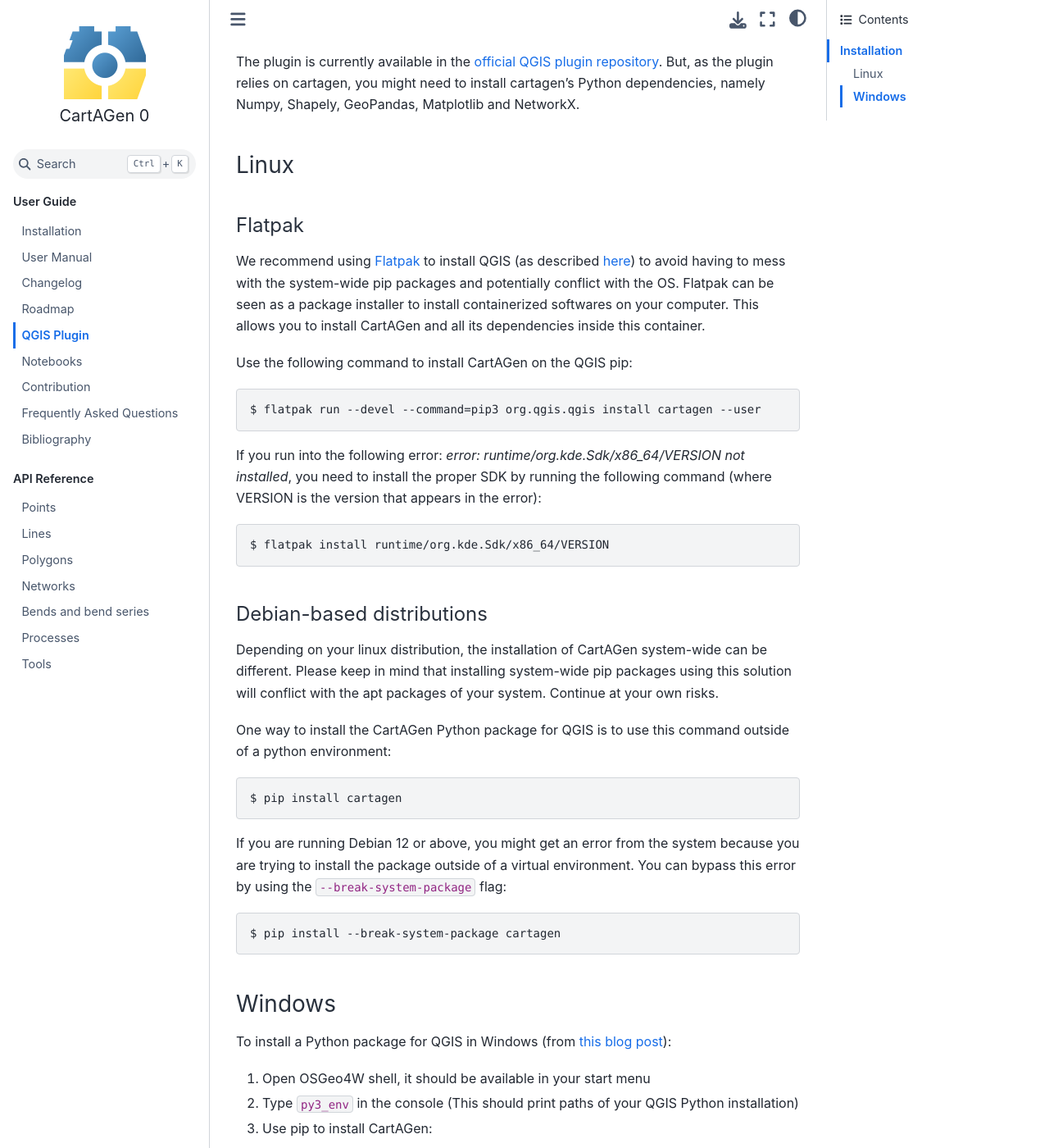
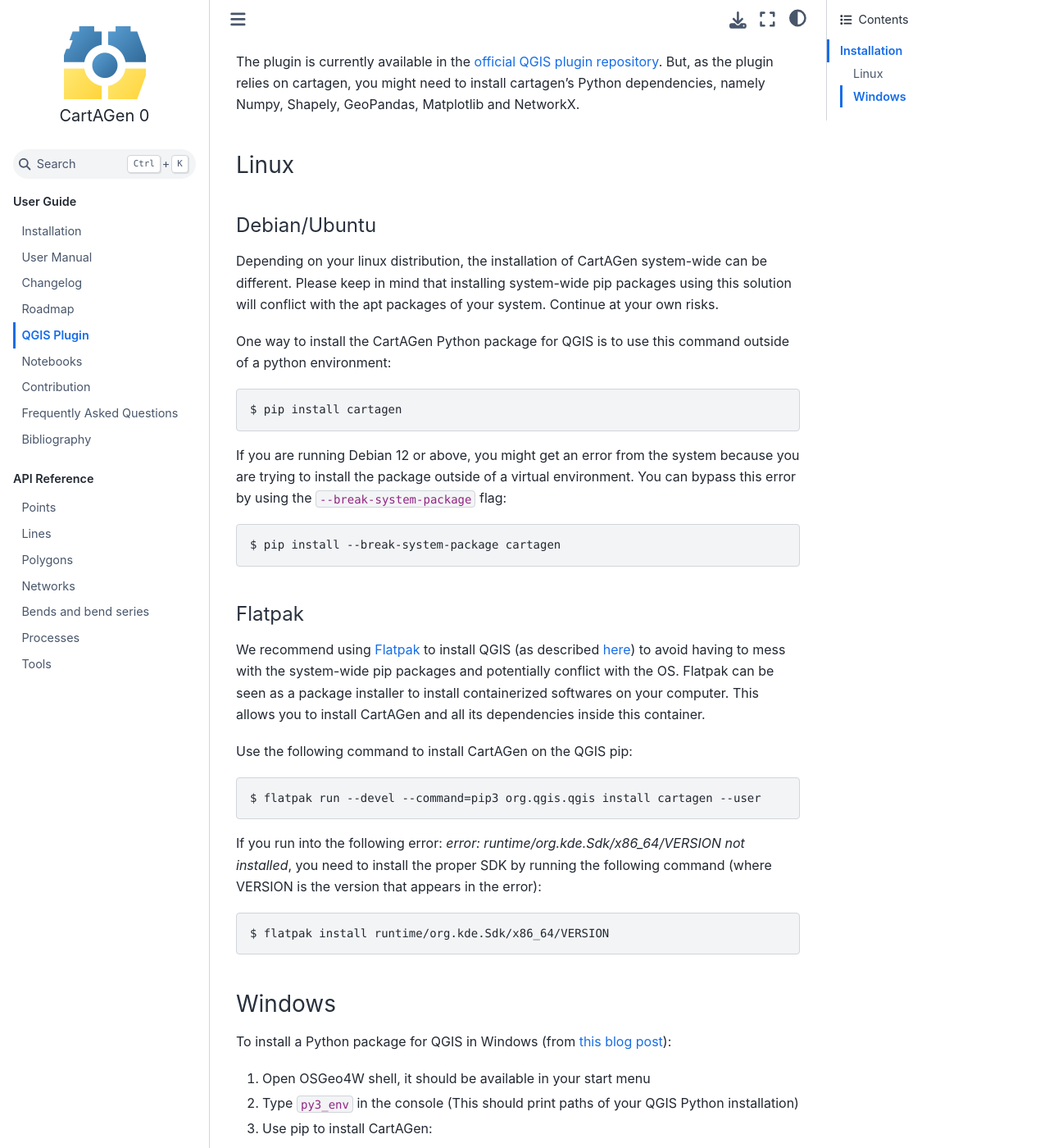
Before and after one commit to LostInZoom/cartagen, a Sphinx documentation site: the page built from docs/qgis.rst, in a window 1280 px wide and 1400 px high, scrolled down 250 px. Shown: the whole window at 82% size. Built offline with Sphinx 7.4.7 and the Sphinx Book theme 1.1.4, drawn with Linux system fonts in a browser that asks for light colours; part of the change alters nothing that is shown.

```diff
--- a/docs/qgis.rst
+++ b/docs/qgis.rst
@@ -26,6 +26,23 @@ Matplotlib and NetworkX.
 Linux
 -----
 
+Debian/Ubuntu
+^^^^^^^^^^^^^
+
+Depending on your linux distribution, the installation of CartAGen system-wide can be different.
+Please keep in mind that installing system-wide pip packages using this solution will conflict
+with the apt packages of your system. Continue at your own risks.
+
+One way to install the CartAGen Python package for QGIS is to use this command outside of a python environment::
+
+    $ pip install cartagen
+
+If you are running Debian 12 or above, you might get an error from the system because you are
+trying to install the package outside of a virtual environment.
+You can bypass this error by using the ``--break-system-package`` flag::
+
+    $ pip install --break-system-package cartagen
+
 Flatpak
 ^^^^^^^
 
@@ -43,23 +60,6 @@ running the following command (where VERSION is the version that appears in the
 
     $ flatpak install runtime/org.kde.Sdk/x86_64/VERSION
 
-Debian-based distributions
-^^^^^^^^^^^^^^^^^^^^^^^^^^
-
-Depending on your linux distribution, the installation of CartAGen system-wide can be different.
-Please keep in mind that installing system-wide pip packages using this solution will conflict
-with the apt packages of your system. Continue at your own risks.
-
-One way to install the CartAGen Python package for QGIS is to use this command outside of a python environment::
-
-    $ pip install cartagen
-
-If you are running Debian 12 or above, you might get an error from the system because you are
-trying to install the package outside of a virtual environment.
-You can bypass this error by using the ``--break-system-package`` flag::
-
-    $ pip install --break-system-package cartagen
-
 Windows
 -------
 
```
